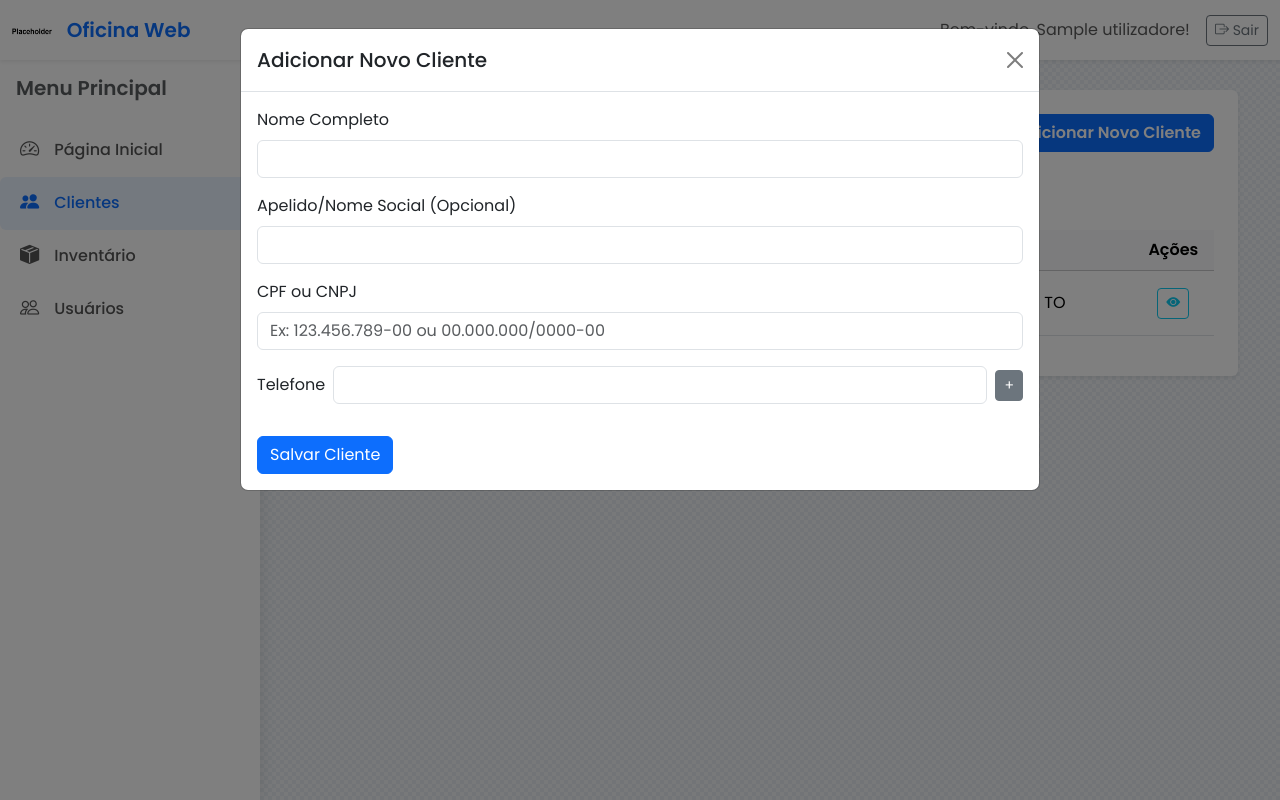
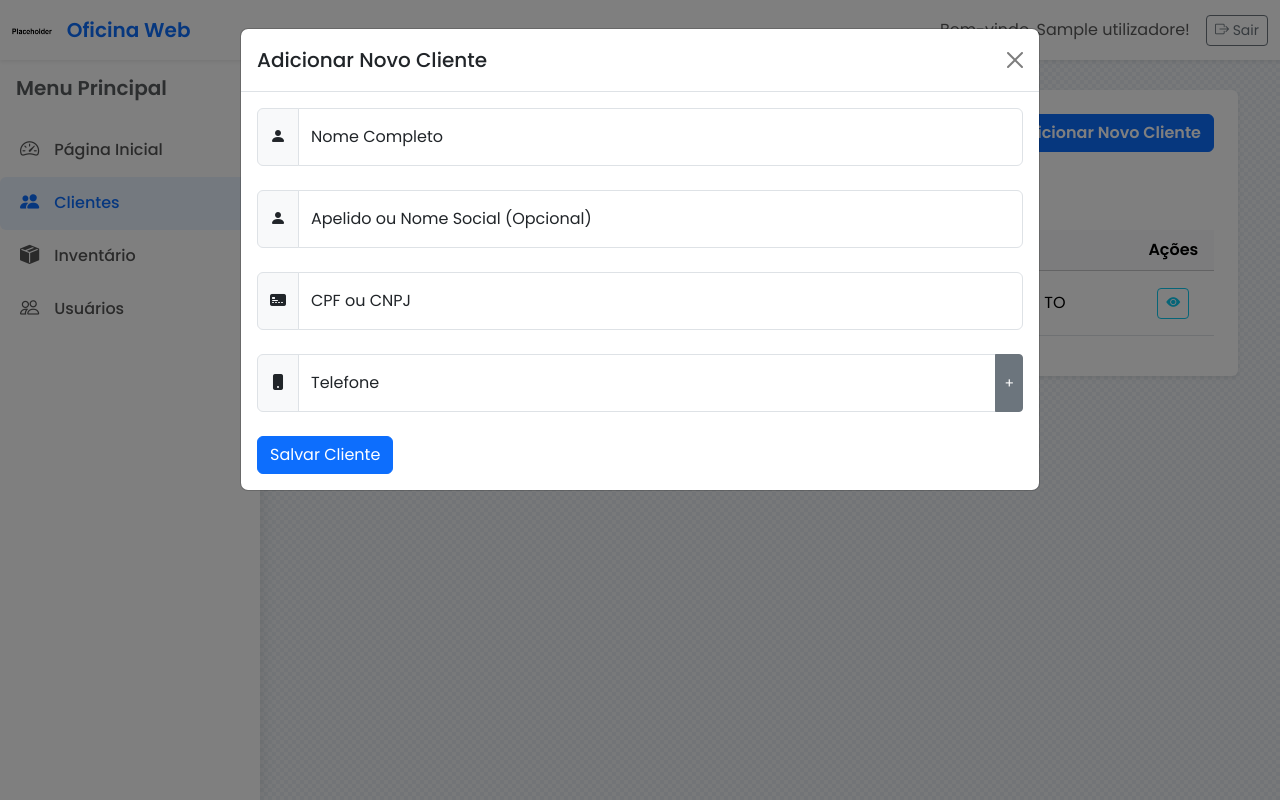
Before and after one commit to IgorKock/Oficina-Web, a Flask app: page /listaclientes in a window 1280 px wide, after a click on "Adicionar Novo Cliente". Run offline with Flask 3, Linux system fonts and the light colour scheme; a user stored in the database is signed in; tables that the repository leaves empty hold one stand-in row (values such as "Sample post"); parts of the project's set-up code (start-up, migrations or seed data) failed here and were passed over.

Commit message:
Update listacliente.html

```diff
--- a/app/templates/listacliente.html
+++ b/app/templates/listacliente.html
@@ -313,30 +313,42 @@
             </div>
             <div class="modal-body">
                 <form action="{{ url_for('main.add_cliente') }}" method="POST" id="addClientForm">
-                    <div class="mb-3">
-                        <label for="nome" class="form-label">Nome Completo</label>
-                        <input type="text" class="form-control" id="nome" name="nome" required>
+                <div class="input-group mb-4">
+                    <span class="input-group-text"><i class="bi bi-person-fill"></i></span>
+                    <div class="form-floating flex-grow-1">
+                        <input type="text" class="form-control" id="nome" name="nome" placeholder="Nome Completo" required>
+                        <label for="nome">Nome Completo</label>
                     </div>
-                    <div class="mb-3">
-                        <label for="apelido" class="form-label">Apelido/Nome Social (Opcional)</label>
-                        <input type="text" class="form-control" id="apelido" name="apelido">
                 </div>
-                    <div class="mb-3">
-                        <label for="cpf_cnpj" class="form-label">CPF ou CNPJ</label>
+                <div class="input-group mb-4">
+                    <span class="input-group-text"><i class="bi bi-person-fill"></i></span>
+                        <div class="form-floating flex-grow-1">
+                            <input type="text" class="form-control" id="apelido" name="apelido" placeholder="Apelido ou Nome Social (Opcional)">
+                            <label for="apelido">Apelido ou Nome Social (Opcional)</label>
+                        </div>
+                    </div>
+                    <div class="input-group mb-4">
+                        <span class="input-group-text"><i class="bi bi-credit-card-2-front-fill"></i></span>
+                        <div class="form-floating flex-grow-1">
                             <input type="text" class="form-control" id="cpf_cnpj" name="cpf_cnpj" placeholder="Ex: 123.456.789-00 ou 00.000.000/0000-00">
+                            <label for="cpf_cnpj">CPF ou CNPJ</label>
                             <!-- Campos ocultos para enviar ao backend -->
                             <input type="hidden" name="cpf" id="hidden_cpf">
                             <input type="hidden" name="cnpj" id="hidden_cnpj">
                             <span id="cpfCnpjError" class="text-danger" style="display: none;">Documento inválido.</span>
                         </div>
+                    </div>
                     <div id="telefones-container">
-                        <div class="mb-3 d-flex align-items-center">
-                            <label for="numero1" class="form-label me-2 mb-0">Telefone</label>
-                            <input type="text" class="form-control me-2 telefone-input" id="numero1" name="numeros[]" required>
+                        <div class="input-group mb-4">
+                            <span class="input-group-text"><i class="bi bi-phone-fill"></i></span>
+                            <div class="form-floating flex-grow-1">
+                                <input type="text" class="form-control telefone-input" id="telefone" name="telefone" placeholder="Telefone / WhatsApp">
+                                <label for="telefone">Telefone</label>
+                        </div>
                         <button type="button" class="btn btn-secondary btn-sm" onclick="adicionarCampoTelefone()">+</button>
                         </div>
                     </div>
-                    <button type="submit" class="btn btn-primary mt-3">Salvar Cliente</button>
+                    <button type="submit" class="btn btn-primary">Salvar Cliente</button>
                 </form>
             </div>
         </div>
@@ -386,10 +398,13 @@
     function adicionarCampoTelefone() {
         const container = document.getElementById('telefones-container');
         const newDiv = document.createElement('div');
-        newDiv.classList.add('mb-3', 'd-flex', 'align-items-center');
+        newDiv.classList.add('input-group', 'mb-4');
         newDiv.innerHTML = `
-            <label class="form-label me-2 mb-0">Telefone</label>
-            <input type="text" class="form-control me-2 telefone-input" name="numeros[]" required>
+            <span class="input-group-text"><i class="bi bi-phone-fill"></i></span>
+                            <div class="form-floating flex-grow-1">
+                                <input type="text" class="form-control telefone-input" id="telefone" name="telefone" placeholder="Telefone">
+                                <label for="telefone">Telefone Extra</label>
+                                </div>
             <button type="button" class="btn btn-danger btn-sm" onclick="removerCampo(this)">-</button>
         `;
         container.appendChild(newDiv);
```
Lines whose indentation alone changed are shown as unchanged.
